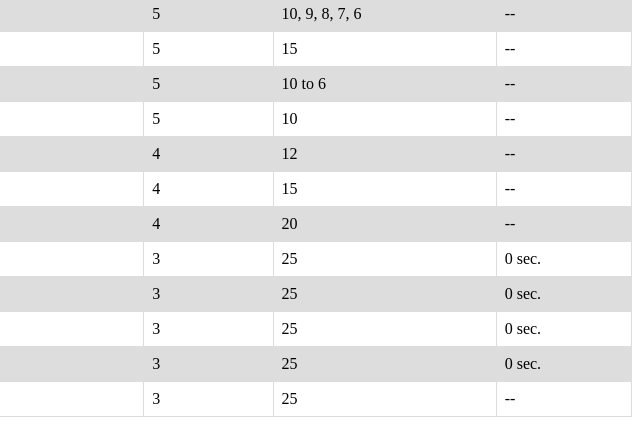
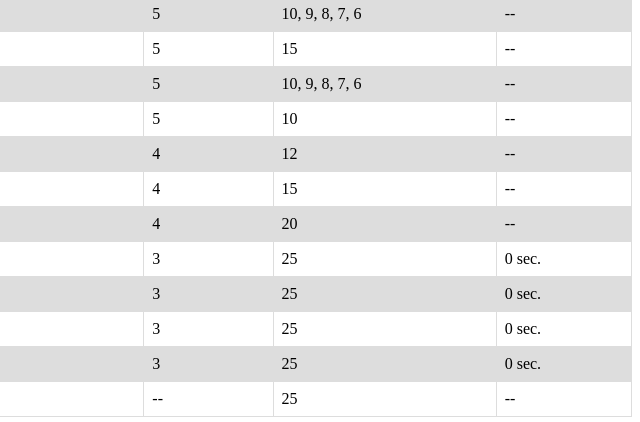
Before and after one commit to hdrpknc/myworkout, a plain HTML site: page public/index.html in a window 1280 px wide. Shown: the part 1770-2192 px from the top of the page, 640-1280 px from the left. Drawn offline with Linux system fonts and the light colour scheme.

Commit message:
bugfix on plan

```diff
--- a/public/index.html
+++ b/public/index.html
@@ -257,7 +257,7 @@
         <td>DUMBBELL FLYE</td>
         <td>Dumbbells</td>
         <td>5</td>
-        <td>10 to 6</td>
+        <td>10, 9, 8, 7, 6</td>
         <td>--</td>
       </tr>
       <tr>
@@ -319,7 +319,7 @@
       <tr>
         <td>SPRINTER SITUP</td>
         <td>--</td>
-        <td>3</td>
+        <td>--</td>
         <td>25</td>
         <td>--</td>
       </tr>
```
